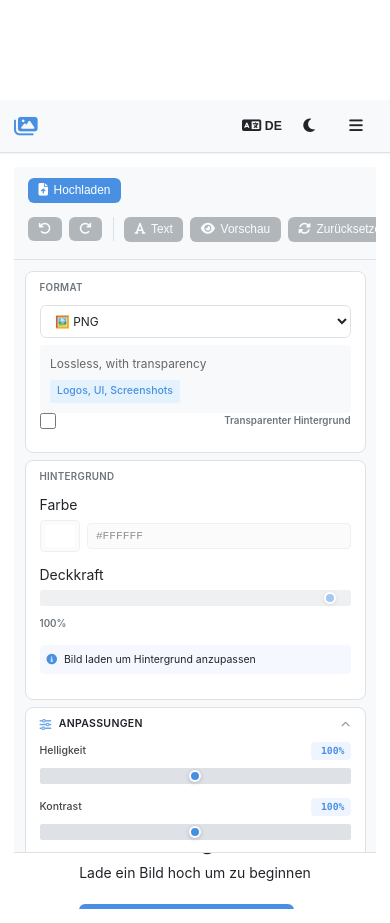
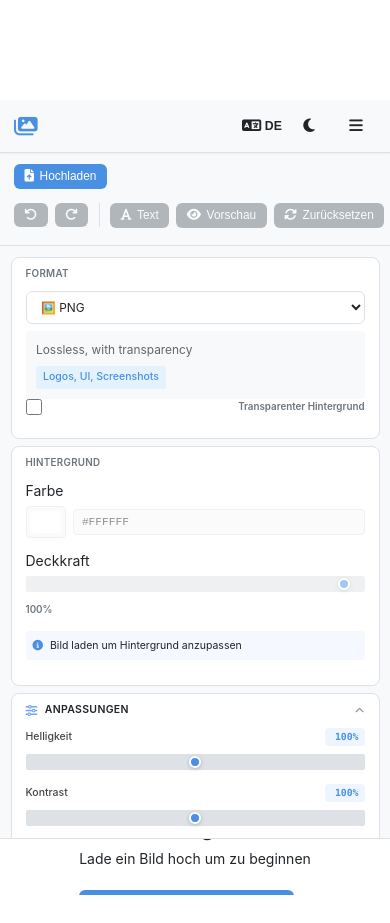
Before and after one commit to KodiniTools/Bildkonverter, a Vue app: page /editor in a window 390 px wide. After the commit the page ends 895 px from the top, so only its background shows below. Built offline with nearby package versions, Linux system fonts and the light colour scheme.

Commit message:
Fix editor navigation staying visible when scrolling
Make the editor-view sticky so it stays below the global header when
scrolling. Compensate for main-content padding with negative margins.

https://claude.ai/code/session_015PFSB7KY91MVTfXUFdbJrX

```diff
--- a/src/views/EditorView.vue
+++ b/src/views/EditorView.vue
@@ -3344,11 +3344,17 @@ function handleKeyup(e) {
 
 <style lang="scss" scoped>
 .editor-view {
+  // Kompensiere das Padding der .main-content
+  margin: calc(-1 * var(--spacing-lg));
   height: calc(100vh - var(--header-height) - var(--external-nav-height, 0px));
   overflow: hidden;
+  position: sticky;
+  top: calc(var(--header-height) + var(--external-nav-height, 0px));
 
   @media (max-width: 768px) {
+    margin: calc(-1 * var(--spacing-md));
     height: calc(100vh - var(--header-height-mobile) - var(--external-nav-height, 0px));
+    top: calc(var(--header-height-mobile) + var(--external-nav-height, 0px));
   }
 }
 
```
